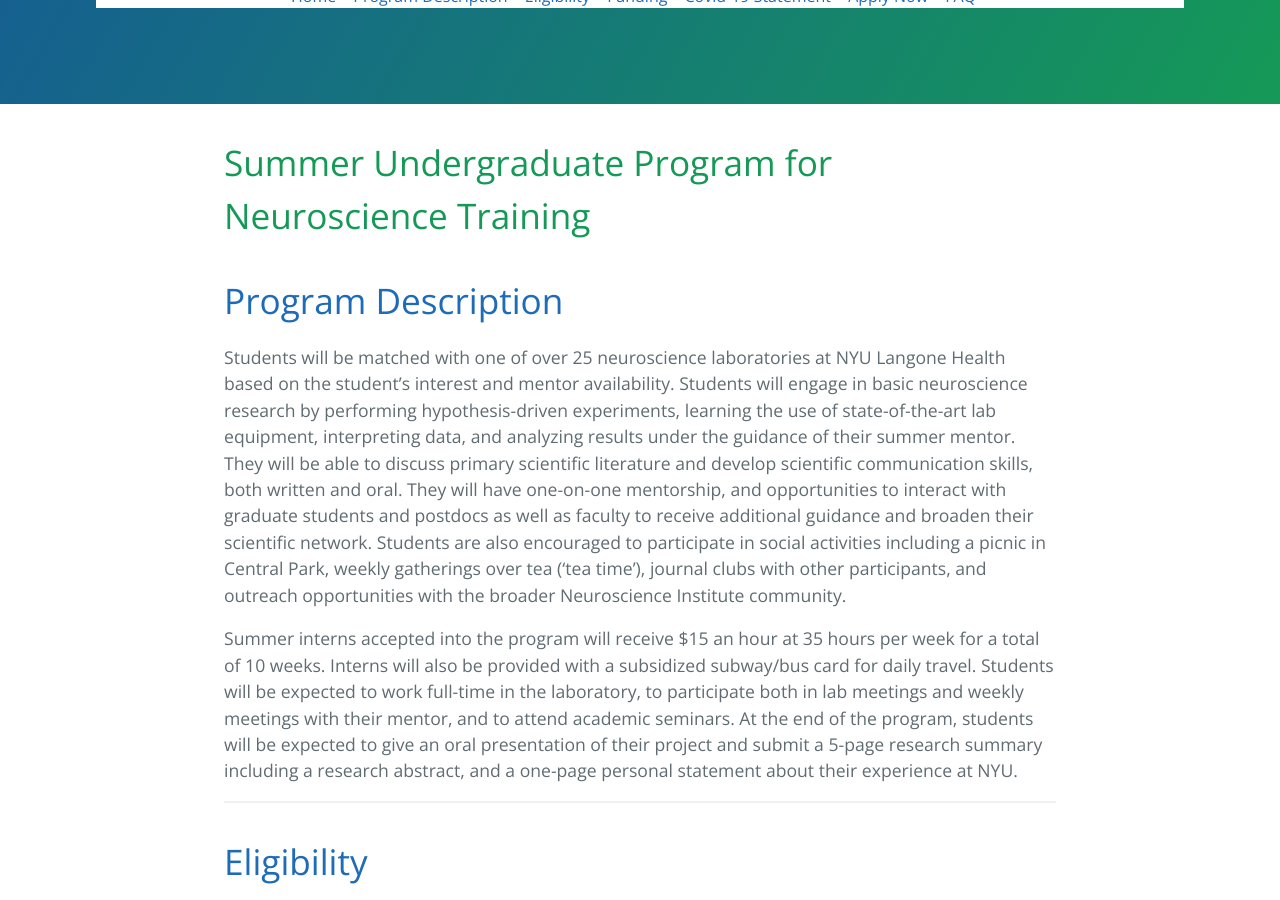
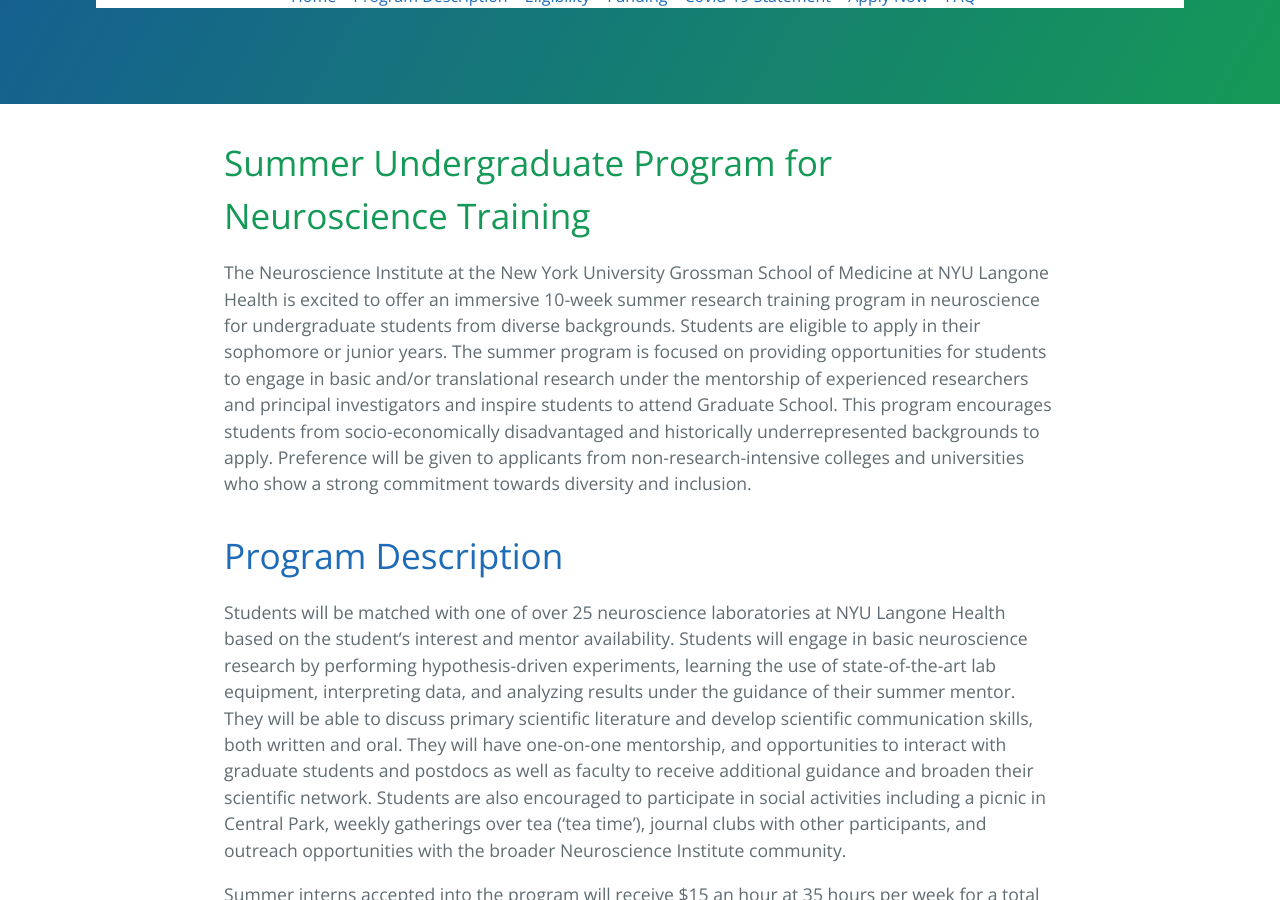
Before and after one commit to NICDIundergrad/SummerUndergradProgramWeb, a Jekyll site: the page built from index.md, in a window 1280 px wide and 900 px high, scrolled down 366 px. Built offline with Jekyll 4.4.1, drawn with Linux system fonts in a browser that asks for light colours; our own code applies the rules of GitHub Pages for plain Markdown files; the repository's description, which GitHub fills in, is left out.

Commit message:
Update index.md

```diff
--- a/index.md
+++ b/index.md
@@ -1,4 +1,6 @@
 # Summer Undergraduate Program for Neuroscience Training
+
+The Neuroscience Institute at the New York University Grossman School of Medicine at NYU Langone Health is excited to offer an immersive 10-week summer research training program in neuroscience for undergraduate students from diverse backgrounds. Students are eligible to apply in their sophomore or junior years. The summer program is focused on providing opportunities for students to engage in basic and/or translational research under the mentorship of experienced researchers and principal investigators and inspire students to attend Graduate School. This program encourages students from socio-economically disadvantaged and historically underrepresented backgrounds to apply. Preference will be given to applicants from non-research-intensive colleges and universities who show a strong commitment towards diversity and inclusion.
 
 # [Program Description](#program-description)
 
```
